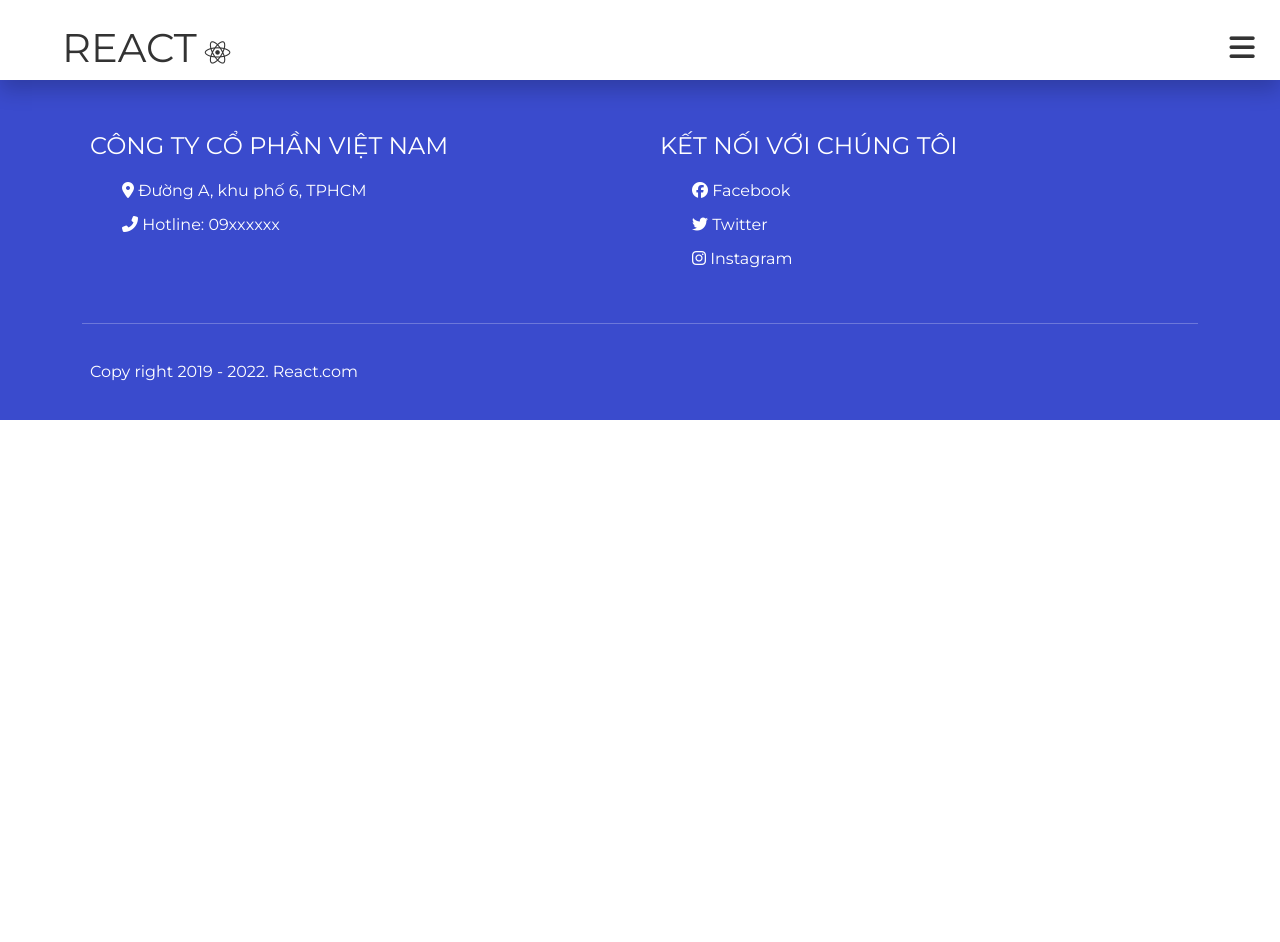
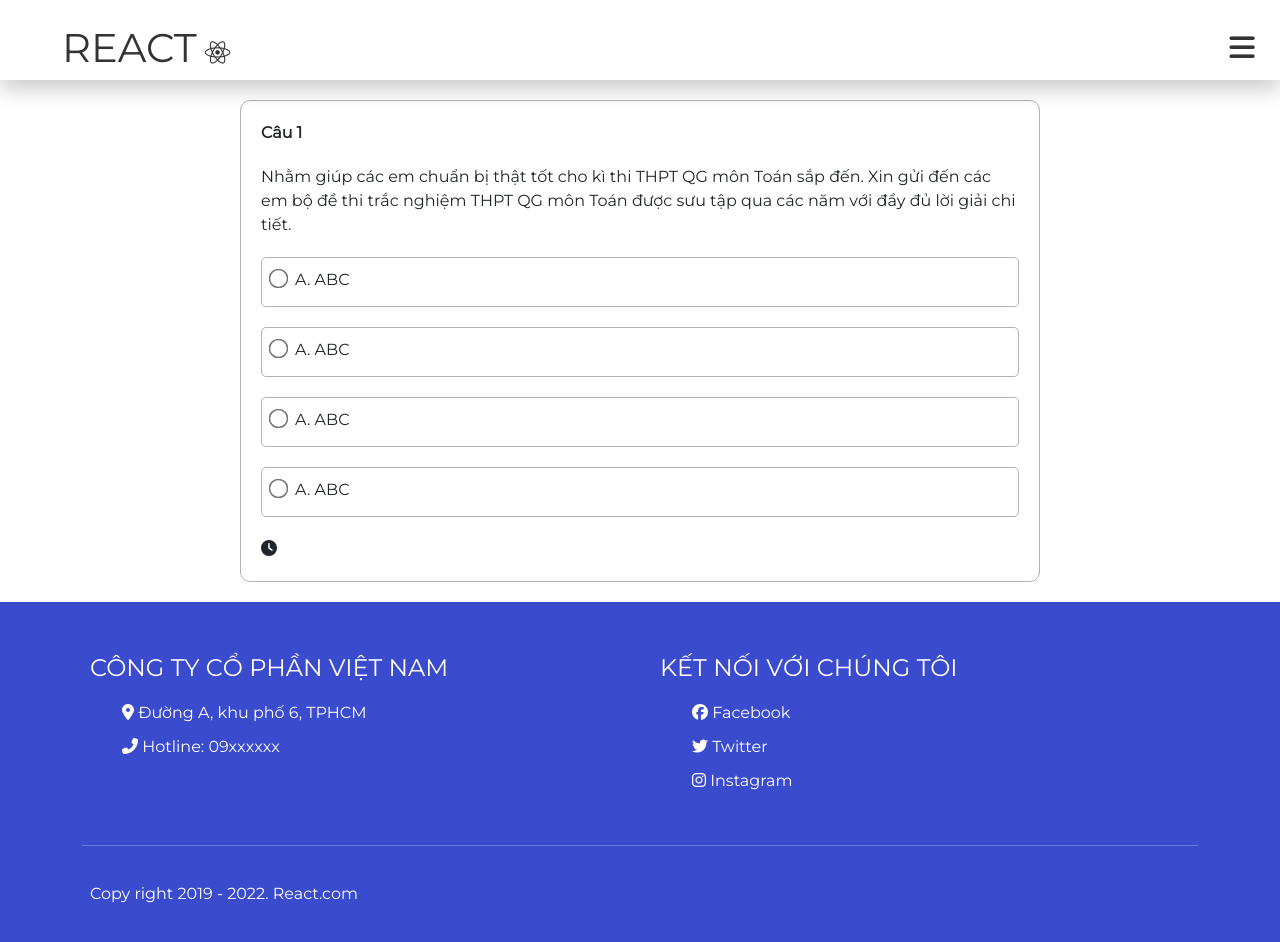
Before and after one commit to tranhuywin/SE334-multiple-choice-exam-app, a React (Create React App) app in the folder client/test_app/: page /test in a window 1280 px wide. Before the commit the page ends 860 px from the top, so only its background shows below. Built offline with nearby package versions, Linux system fonts and the light colour scheme.

Commit message:
Create Test Page

```diff
--- a/client/test_app/src/components/exam/exam.jsx
+++ b/client/test_app/src/components/exam/exam.jsx
@@ -131,7 +131,7 @@ function Exam () {
                 )
             })}
         </React.Fragment>
- )
+    )
 }
 
 export default Exam;
--- a/client/test_app/src/components/exam/subjects-list.jsx
+++ b/client/test_app/src/components/exam/subjects-list.jsx
@@ -21,7 +21,7 @@ function SubjectsList() {
 
     const pathName = window.location.pathname.split('/');
     const getPathName = pathName[pathName.length - 1]
-    console.log(pathName);
+    // console.log(typeof(getPathName));
 
     const getData = () => {
         fetch(`https://jsonplaceholder.typicode.com/${getPathName}`)
@@ -61,8 +61,8 @@ function SubjectsList() {
                                     </div>
                                 </div>
 
-                                <button className="btn-starting-test" onClick={() => {setSignIn(true)}}>
-                                    <a href="#" >Bắt đầu thi</a>
+                                <button className="btn-starting-test" onClick={() => {setSignIn(false)}}>
+                                    <a href="/test" >Bắt đầu thi</a>
                                 </button>
                             </li>
                     )
--- /dev/null
+++ b/client/test_app/src/components/exam/tests.css
@@ -0,0 +1,34 @@
+.container-test {
+    width: 800px;
+    /* height: 300px; */
+    /* background-color: #333; */
+    margin: 20px auto;
+    border: 1px solid rgb(180, 177, 177);
+    border-radius: 10px;
+    padding: 20px;
+}
+
+.container-test span {
+    font-weight: 600;
+}
+
+.container-test__question {
+margin: 20px 0;
+}
+
+.container-test__answer {
+    border: 1px solid rgb(180, 177, 177);
+    width: 100%;
+    height: 50px;
+    border-radius: 5px;
+    padding: 10px;
+    margin: 0 auto 20px;
+}
+
+.container-test__answer label {
+    margin-left: 10px;
+}
+
+.container-test__answer input[type="radio"] {
+    transform: scale(1.5);
+}
--- /dev/null
+++ b/client/test_app/src/components/exam/tests.jsx
@@ -0,0 +1,41 @@
+import React, { Component } from "react";
+import { Route, Switch } from "react-router-dom";
+import  { BrowserRouter as Router } from "react-router-dom";
+import { useState } from "react";
+import { useEffect } from "react";
+import { FontAwesomeIcon } from '@fortawesome/react-fontawesome';
+import { faClock } from '@fortawesome/free-solid-svg-icons';
+import "./tests.css";
+
+
+function test () {
+    return (
+           <div className="container-test">
+                <span>Câu 1</span>
+                <div className="container-test__question">Nhằm giúp các em chuẩn bị thật tốt cho kì thi THPT QG môn Toán sắp đến. Xin gửi đến các em bộ đề thi trắc nghiệm THPT QG môn Toán được sưu tập qua các năm với đầy đủ lời giải chi tiết.</div>
+                <div className="container-test__answer">
+                    <input type="radio" id="answer-a" value="A. ABC"/>
+                    <label for="answer-a">A. ABC</label><br></br>
+                </div>
+                <div className="container-test__answer">
+                    <input type="radio" id="answer-b" value="A. ABC"/>
+                    <label for="answer-a">A. ABC</label><br></br>
+                </div>
+                <div className="container-test__answer">
+                    <input type="radio" id="answer-c" value="A. ABC"/>
+                    <label for="answer-a">A. ABC</label><br></br>
+                </div>
+                <div className="container-test__answer">
+                    <input type="radio" id="answer-d" value="A. ABC"/>
+                    <label for="answer-a">A. ABC</label><br></br>
+                </div>
+
+                <div className="time-and-next-or-prev">
+                    <FontAwesomeIcon icon={faClock} />
+
+                </div>
+           </div>
+    )
+}
+
+export default test;
--- a/client/test_app/src/pages/user.jsx
+++ b/client/test_app/src/pages/user.jsx
@@ -9,6 +9,7 @@ import Footer from "./footer";
 const Home = React.lazy(() => import("../components/home.jsx"));
 const Exam = React.lazy(() => import("../components/exam/exam.jsx"));
 const SubjectsList = React.lazy(() => import("../components/exam/subjects-list.jsx"));
+const Test = React.lazy(() => import("../components/exam/tests.jsx"));
 const ManualDocument = React.lazy(() => import("../components/manual-document.jsx"));
 const Create = React.lazy(() => import("../components/create.jsx"));
 const Results = React.lazy(() => import("../components/results.jsx"));
@@ -26,6 +27,7 @@ class User extends Component {
                         <Route exact path = "/create" component={Create}></Route>
                         <Route exact path = "/results" component={Results}></Route>
                         <Route exact path = "/exam/:name" component={SubjectsList}></Route>
+                        <Route exact path = "/test" component={Test}></Route>
                     </Switch>
                 </Router>
                 <Footer></Footer>
```
